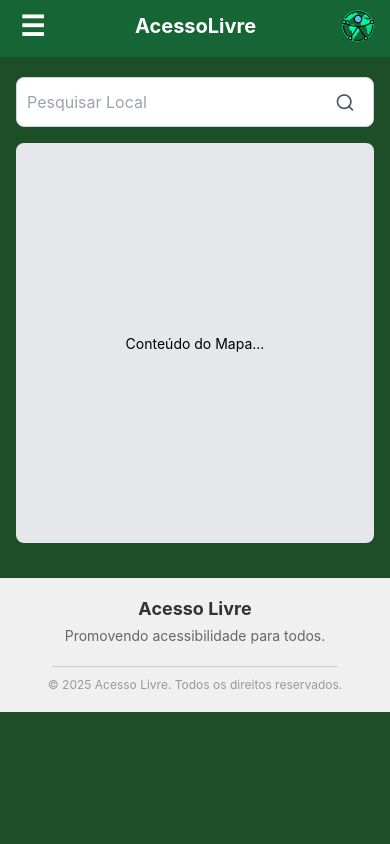
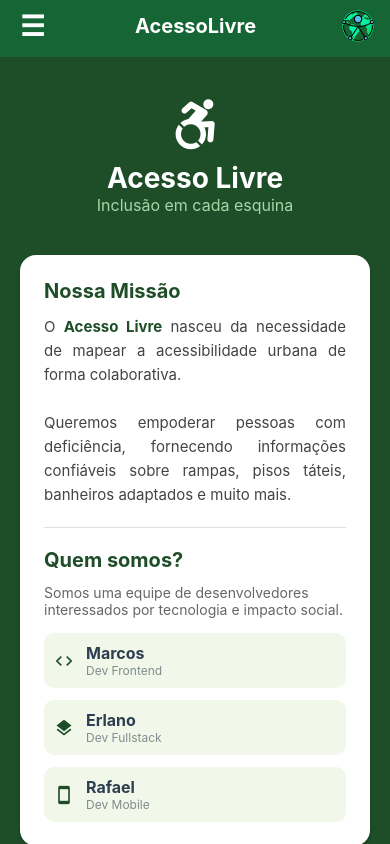
Before and after one commit to Erlanoep13/AcessoLivre-Mobile, a React Native app: screen / in a window 390 px wide. Built offline with nearby package versions, Linux system fonts and the light colour scheme.

Commit message:
adcionando página de sobre nós

```diff
--- a/App.jsx
+++ b/App.jsx
@@ -6,6 +6,7 @@ import { SafeAreaProvider } from 'react-native-safe-area-context';
 import { LoginPage } from './src/pages/User/LoginPage';
 import { AddRequestPage } from './src/pages/Admin/AddRequestPage';
 import { MapPage } from './src/pages/User/MapPage';
+import { AboutPage } from './src/pages/User/AboutPage';
 
 export default function App() {
   return (
@@ -16,9 +17,9 @@ export default function App() {
         {/* Descomente a linha da página que você quer ver */}
 
         {/* <LoginPage />
-
-        <AddRequestPage /> */}
-        <MapPage />
+        <AddRequestPage />
+        <MapPage />*/}
+        <AboutPage/>
 
     </View>
     </SafeAreaProvider>
--- /dev/null
+++ b/src/pages/User/AboutPage.jsx
@@ -0,0 +1,158 @@
+import React from 'react';
+import { View, Text, StyleSheet, ScrollView, Image } from 'react-native';
+import { MaterialIcons, FontAwesome5 } from '@expo/vector-icons';
+import { Navbar } from '../../components/Navbar';
+import { Footer } from '../../components/Footer'; // Importando seu footer
+
+export function AboutPage() {
+  return (
+    <View style={styles.container}>
+      <ScrollView contentContainerStyle={styles.scrollContent}>
+        <Navbar/>
+
+        {/* Cabeçalho da Página */}
+        <View style={styles.header}>
+          <FontAwesome5 name="accessible-icon" size={50} color="#fff" />
+          <Text style={styles.headerTitle}>Acesso Livre</Text>
+          <Text style={styles.headerSubtitle}>Inclusão em cada esquina</Text>
+        </View>
+
+        {/* Card Principal */}
+        <View style={styles.card}>
+          <Text style={styles.sectionTitle}>Nossa Missão</Text>
+          <Text style={styles.text}>
+            O <Text style={styles.bold}>Acesso Livre</Text> nasceu da necessidade de mapear a acessibilidade urbana de forma colaborativa.
+            {"\n\n"}
+            Queremos empoderar pessoas com deficiência, fornecendo informações confiáveis sobre rampas, pisos táteis, banheiros adaptados e muito mais.
+          </Text>
+
+          <View style={styles.divider} />
+
+          <Text style={styles.sectionTitle}>Quem somos?</Text>
+          <Text style={styles.description}>
+            Somos uma equipe de desenvolvedores interessados por tecnologia e impacto social.
+          </Text>
+
+          {/* Lista da Equipe */}
+          <View style={styles.teamContainer}>
+            <TeamMember name="Marcos" role="Dev Frontend" icon="code" />
+            <TeamMember name="Erlano" role="Dev Fullstack" icon="layers" />
+            <TeamMember name="Rafael" role="Dev Mobile" icon="smartphone" />
+          </View>
+        </View>
+
+        {/* Versão do App */}
+        <Text style={styles.version}>Versão 1.0.0 (Beta)</Text>
+
+        {/* Seu Footer entra aqui no final do scroll */}
+        <Footer />
+
+      </ScrollView>
+    </View>
+  );
+}
+
+// Componentezinho interno só para exibir cada membro da equipe
+function TeamMember({ name, role, icon }) {
+  return (
+    <View style={styles.memberRow}>
+      <View style={styles.iconBox}>
+        <MaterialIcons name={icon} size={20} color="#1e4e28" />
+      </View>
+      <View>
+        <Text style={styles.memberName}>{name}</Text>
+        <Text style={styles.memberRole}>{role}</Text>
+      </View>
+    </View>
+  );
+}
+
+const styles = StyleSheet.create({
+  container: {
+    flex: 1,
+    backgroundColor: '#1e4e28', // O Verde da equipe
+  },
+  scrollContent: {
+    flexGrow: 1,
+  },
+  header: {
+    alignItems: 'center',
+    paddingVertical: 40,
+  },
+  headerTitle: {
+    fontSize: 28,
+    fontWeight: 'bold',
+    color: '#fff',
+    marginTop: 10,
+  },
+  headerSubtitle: {
+    fontSize: 16,
+    color: '#a5d6a7', // Um verde mais claro para subtítulo
+  },
+  card: {
+    backgroundColor: '#fff',
+    marginHorizontal: 20,
+    borderRadius: 16,
+    padding: 24,
+    elevation: 5, // Sombra no Android
+    shadowColor: '#000',
+    shadowOffset: { width: 0, height: 2 },
+    shadowOpacity: 0.25,
+    shadowRadius: 3.84,
+    marginBottom: 30,
+  },
+  sectionTitle: {
+    fontSize: 20,
+    fontWeight: 'bold',
+    color: '#1e4e28',
+    marginBottom: 12,
+  },
+  text: {
+    fontSize: 15,
+    color: '#444',
+    lineHeight: 24,
+    textAlign: 'justify',
+  },
+  bold: {
+    fontWeight: 'bold',
+    color: '#1e4e28',
+  },
+  divider: {
+    height: 1,
+    backgroundColor: '#e0e0e0',
+    marginVertical: 20,
+  },
+  description: {
+    fontSize: 14,
+    color: '#666',
+    marginBottom: 15,
+  },
+  teamContainer: {
+    gap: 12, // Espaço entre os itens da lista
+  },
+  memberRow: {
+    flexDirection: 'row',
+    alignItems: 'center',
+    backgroundColor: '#f1f8e9',
+    padding: 10,
+    borderRadius: 10,
+  },
+  iconBox: {
+    marginRight: 12,
+  },
+  memberName: {
+    fontSize: 16,
+    fontWeight: 'bold',
+    color: '#2c3e50',
+  },
+  memberRole: {
+    fontSize: 12,
+    color: '#7f8c8d',
+  },
+  version: {
+    textAlign: 'center',
+    color: 'rgba(255,255,255,0.5)',
+    fontSize: 12,
+    marginBottom: 20,
+  },
+});
```
